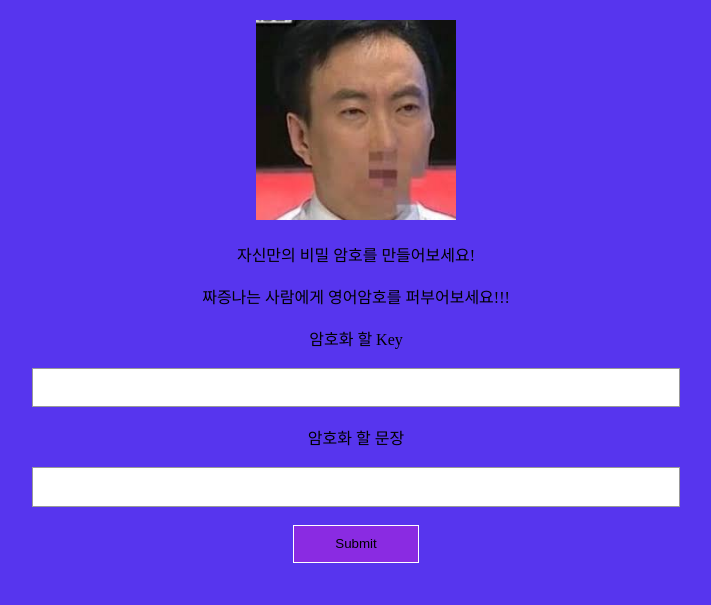
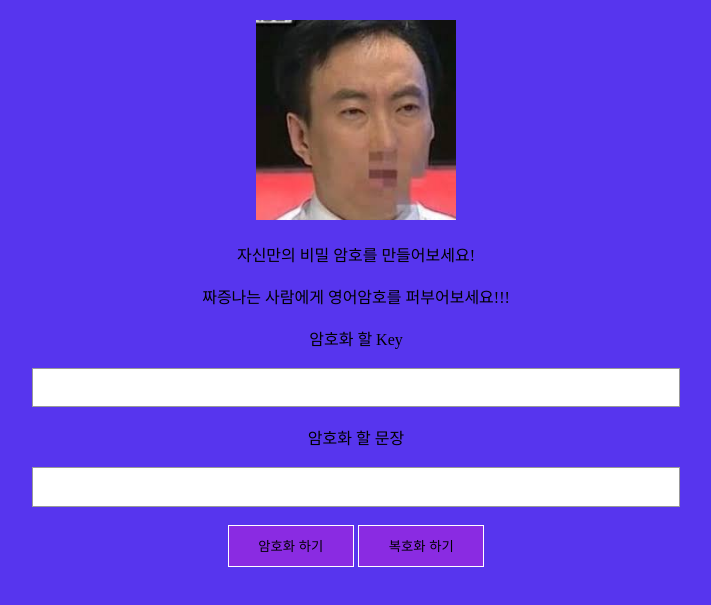
Before and after one commit to yoonkyoungchoi/Beep-Beep, a plain HTML site: page index.html in a window 1280 px wide. Shown: the part 149-754 px from the top of the page, without its empty margins (284-995 px from the left). Drawn offline with Linux system fonts and the light colour scheme.

Commit message:
복호화 함수 버튼 추가

```diff
--- a/index.html
+++ b/index.html
@@ -20,7 +20,8 @@
         <input id='key' type="text"><br><br>
         <label for="str"> 암호화 할 문장</label><br><br>
         <input id = 'str' type="text"><br><br>
-        <input type="submit" onclick="main()">
+        <input type="submit" value="암호화 하기" onclick="main()">
+        <input type="submit" value="복호화 하기" onclick="main2()">
     </div>
     </center>
 </body>
```
